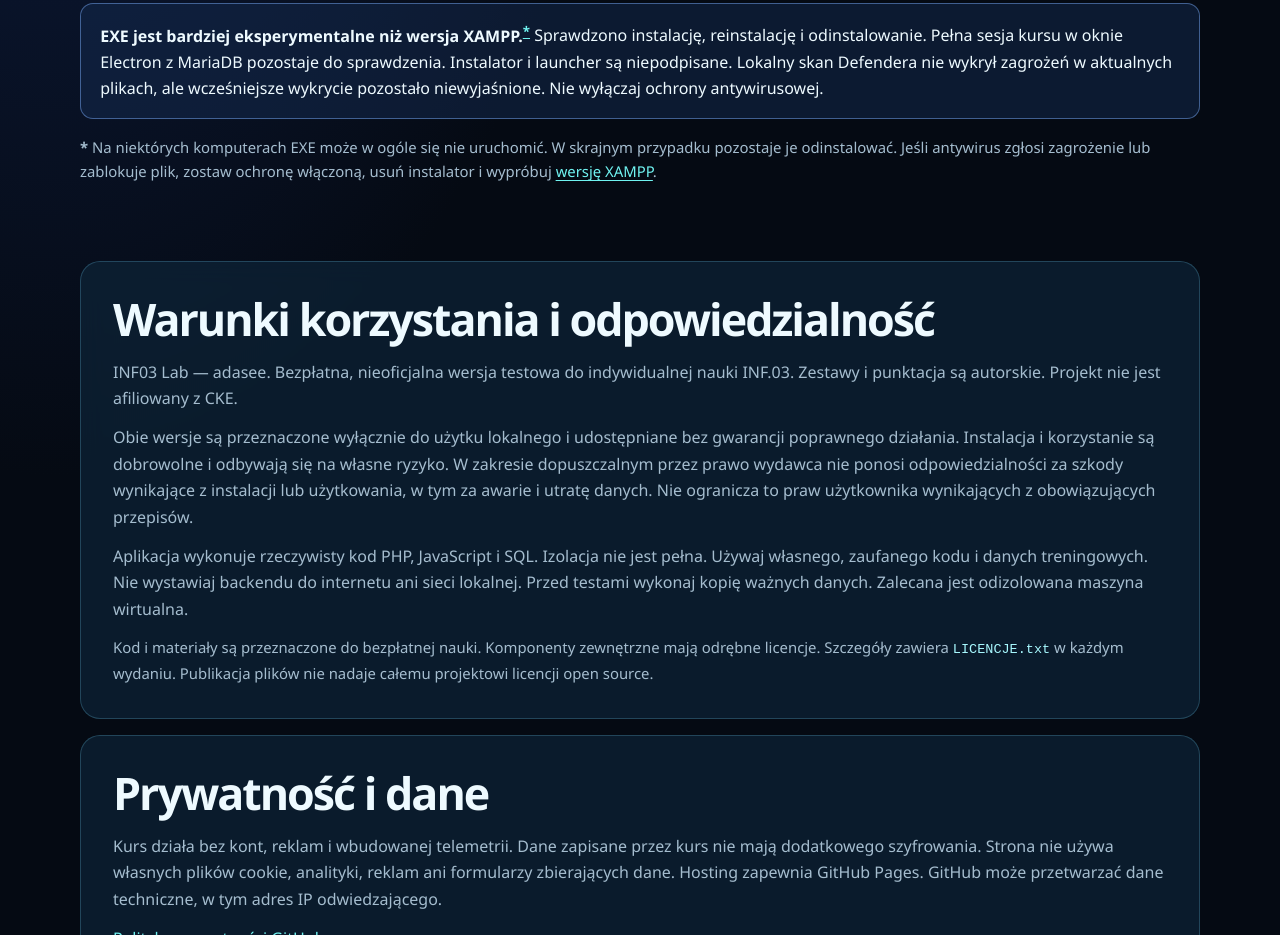
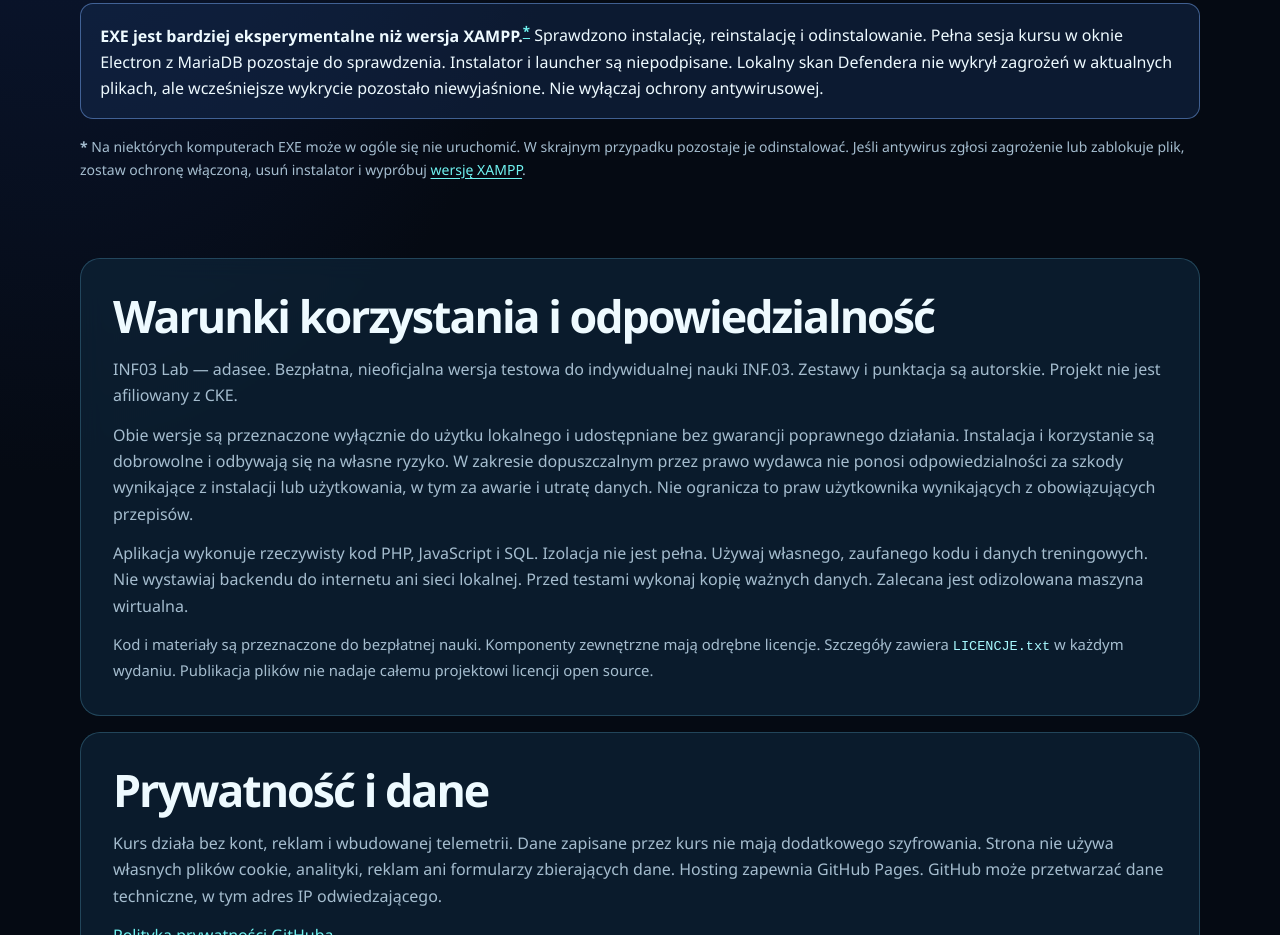
Before and after one commit to AdamOKEJ/adamokej.github.io, a plain HTML site: page index.html in a window 1280 px wide. Shown: the part 2493-3428 px from the top of the page. Drawn offline with Linux system fonts and the light colour scheme.

Commit message:
Lekko zmniejsz czcionkę przypisu EXE

```diff
--- a/index.html
+++ b/index.html
@@ -86,7 +86,7 @@
         <p class="fine">Launcher sam uruchamia lokalne PHP i tymczasową instancję MariaDB. Nie musisz startować Apache ani MySQL w panelu XAMPP ani importować pliku SQL. W razie błędu sprawdź <code>%LOCALAPPDATA%\INF03Lab-Public\logs</code>.</p>
       </div>
       <aside class="notice guide-note"><strong>EXE jest bardziej eksperymentalne niż wersja XAMPP.<sup><a href="#exe-przypis" aria-label="Przypis o zgodności EXE">*</a></sup></strong> Sprawdzono instalację, reinstalację i odinstalowanie. Pełna sesja kursu w oknie Electron z MariaDB pozostaje do sprawdzenia. Instalator i launcher są niepodpisane. Lokalny skan Defendera nie wykrył zagrożeń w aktualnych plikach, ale wcześniejsze wykrycie pozostało niewyjaśnione. Nie wyłączaj ochrony antywirusowej.</aside>
-      <p id="exe-przypis" class="fine guide-note"><strong>*</strong> Na niektórych komputerach EXE może w ogóle się nie uruchomić. W skrajnym przypadku pozostaje je odinstalować. Jeśli antywirus zgłosi zagrożenie lub zablokuje plik, zostaw ochronę włączoną, usuń instalator i wypróbuj <a href="#xampp">wersję XAMPP</a>.</p>
+      <p id="exe-przypis" class="fine guide-note" style="font-size:0.875rem"><strong>*</strong> Na niektórych komputerach EXE może w ogóle się nie uruchomić. W skrajnym przypadku pozostaje je odinstalować. Jeśli antywirus zgłosi zagrożenie lub zablokuje plik, zostaw ochronę włączoną, usuń instalator i wypróbuj <a href="#xampp">wersję XAMPP</a>.</p>
     </section>
     <section id="warunki" class="panel policy" aria-labelledby="terms-title">
       <h2 id="terms-title">Warunki korzystania i odpowiedzialność</h2>
```
